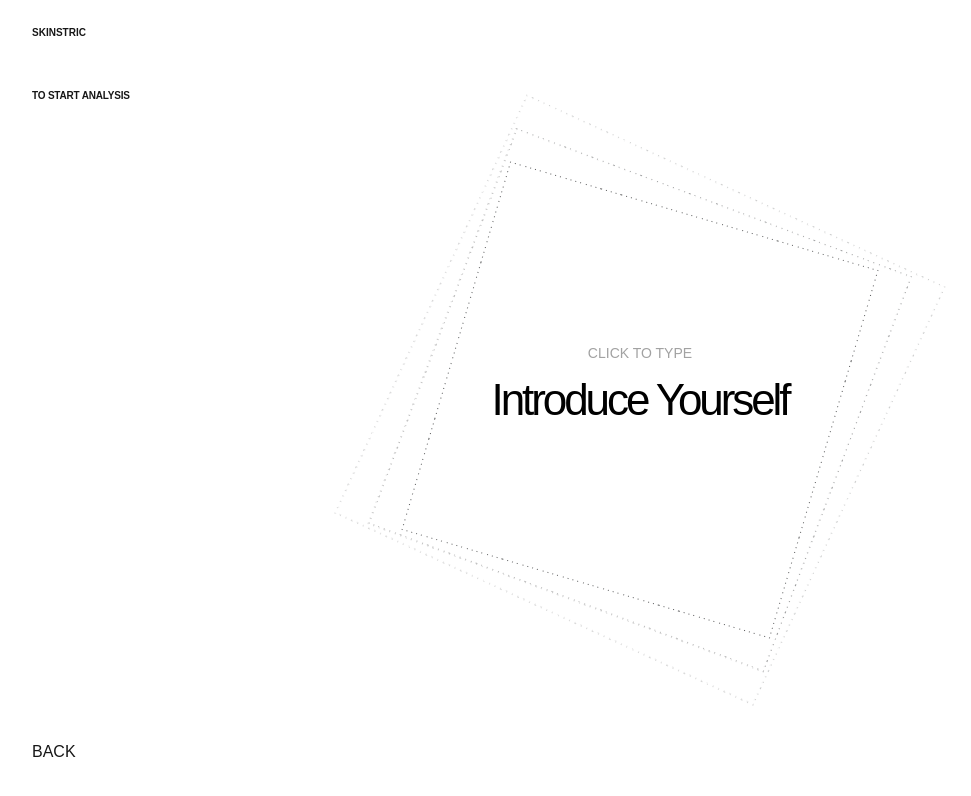
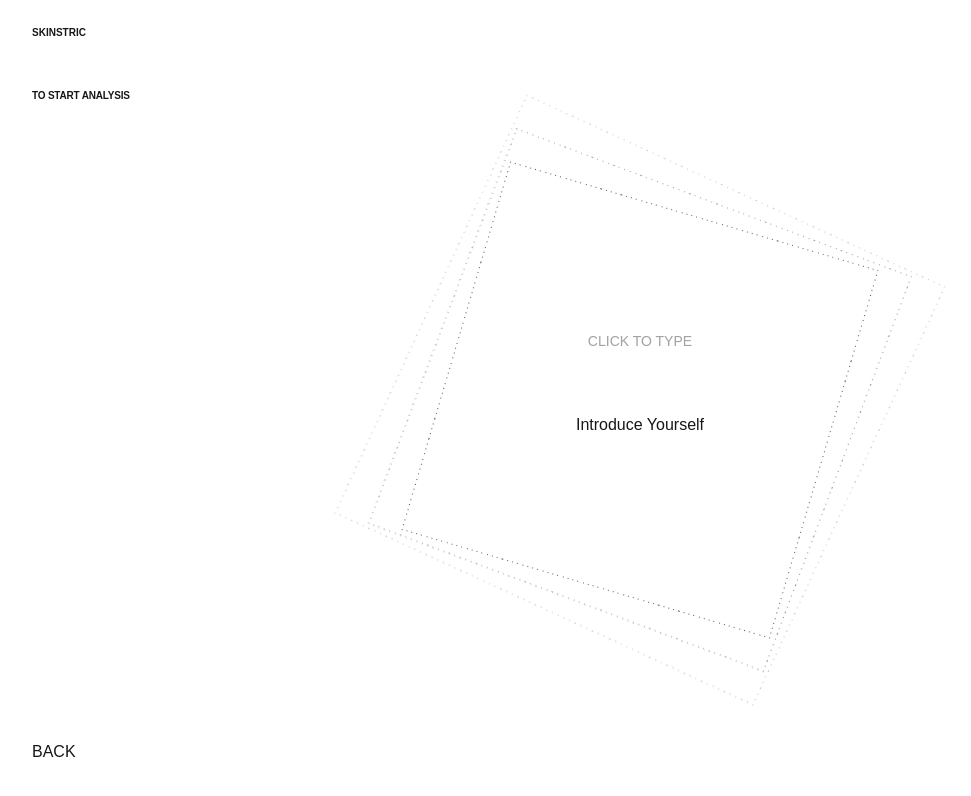
Before and after one commit to victor-alvescv/test-skinstric, a Next.js app: page /introduction in a window 1280 px wide. Shown: the top 796 px of the page, without its empty margins (0-971 px from the left). Built offline with nearby package versions, Linux system fonts and the light colour scheme.

Commit message:
Update input field

```diff
--- a/app/(pages)/introduction/page.js
+++ b/app/(pages)/introduction/page.js
@@ -23,6 +23,10 @@ function Introduction() {
     const handleClick = () => {
         setIsTyping(true);
     };
+
+    const InputField = () => {
+        const [isFocused, setIsFocused] = useState(false);
+    }
 
   return (
     <>
@@ -66,11 +70,13 @@ function Introduction() {
                                         <>
                                         <input
                                             type="text"
+                                            onFocus={() => setIsFocused(true)}
+                                            onBlur={() => setIsFocused(false)}
                                             value={name}
                                             onChange={(e) => setName(e.target.value)}
-                                            placeholder="Introduce Yourself"
                                             className="introduction__input text-black placeholder:text-black"
                                         />
+                                        <label className=".introduction__input--label">Introduce Yourself</label>
                                         </>
                                         )}
                                         </>
--- a/app/globals.css
+++ b/app/globals.css
@@ -76,13 +76,10 @@ a {
 .dotted-square.is-not-expanded:before,
 .dotted-square:before {
   --base-transform: translate(-50%, -50%);
-
   opacity: 0.6;
-
   transform: var(--base-transform);
-
   transition: transform var(--transition-duration)
-    cubic-bezier(0.08, 0.5, 0.44, 0.96) calc(var(--transition-duration) / 2);
+  cubic-bezier(0.08, 0.5, 0.44, 0.96) calc(var(--transition-duration) / 2);
 }
 
 .dotted-square.is-animated:before {
@@ -95,14 +92,11 @@ a {
 
 .dotted-square.is-expanded:after {
   --base-transform: translate(-50%, -50%) scale(1.2);
-
   opacity: 0.3;
-
   transform: var(--base-transform);
-
   transition: transform var(--transition-duration)
-      cubic-bezier(0.08, 0.5, 0.44, 0.96) calc(var(--transition-duration) / 2),
-    opacity 0s calc(var(--transition-duration) / 2);
+  cubic-bezier(0.08, 0.5, 0.44, 0.96) calc(var(--transition-duration) / 2),
+  opacity 0s calc(var(--transition-duration) / 2);
 }
 
 .dotted-square.is-not-expanded:after,
@@ -172,7 +166,6 @@ a {
 .introduction__input {
   border-bottom: 1px solid;
   line-height: 1;
-  width: 12.5ch;
   color: #1a1b1c;
   text-align: center;
   font-size: clamp(44px, 12px + 2.5vw, 60px);
```
